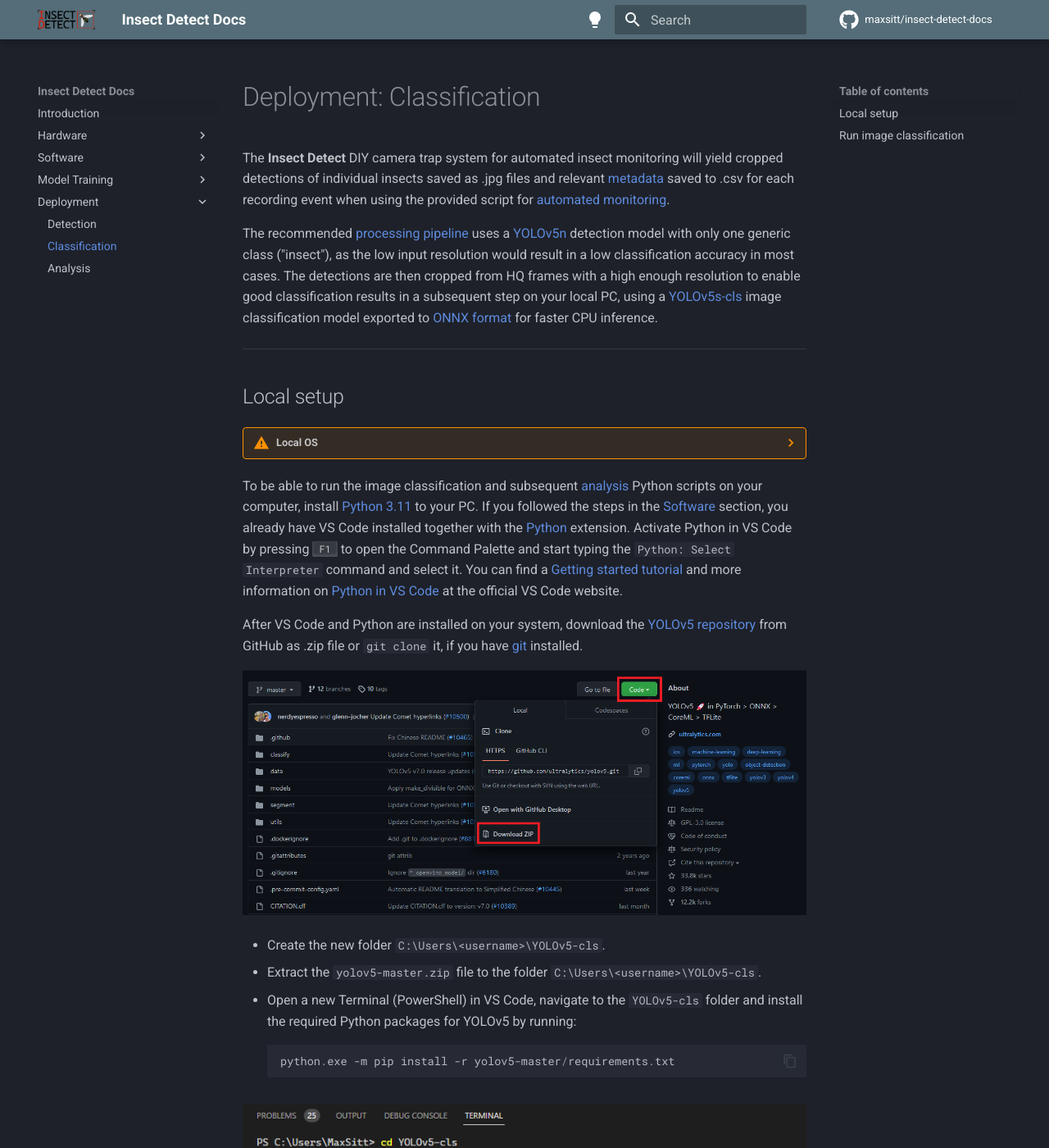
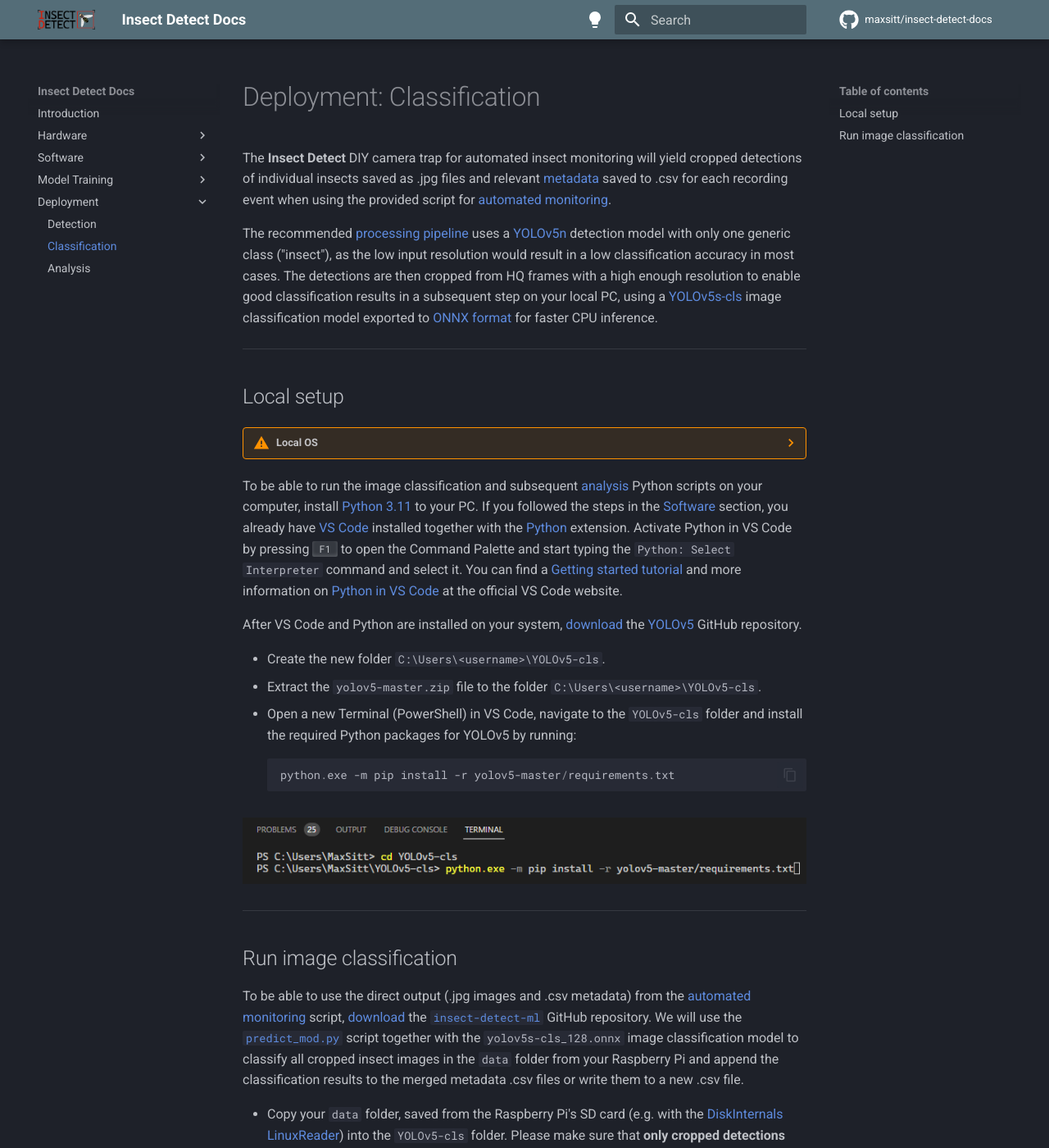
Before and after one commit to maxsitt/insect-detect-docs, an MkDocs documentation site: the page built from docs/deployment/classification.md, in a window 1280 px wide and 1400 px high. Shown: the whole window at 82% size. Built offline with MkDocs 1.6.1 and Material for MkDocs 9.7.7, drawn with Linux system fonts in a browser that asks for light colours; comment, search, counter and statistics services are not loaded; some of the changed text lies outside the part shown.

Commit message:
Update classification.md
Update text. Add links and Download links for GitHub repo.

```diff
--- a/docs/deployment/classification.md
+++ b/docs/deployment/classification.md
@@ -1,6 +1,6 @@
 # Deployment: Classification
 
-The **Insect Detect** DIY camera trap system for automated insect monitoring will
+The **Insect Detect** DIY camera trap for automated insect monitoring will
 yield cropped detections of individual insects saved as .jpg files and relevant
 [metadata](detection.md#metadata-csv){target=_blank} saved to .csv for each
 recording event when using the provided script for
@@ -43,12 +44,9 @@
 [Python in VS Code](https://code.visualstudio.com/docs/languages/python){target=_blank}
 at the official VS Code website.
 
-After VS Code and Python are installed on your system, download the
-[YOLOv5 repository](https://github.com/ultralytics/yolov5){target=_blank}
-from GitHub as .zip file or `git clone` it, if you have
-[git](https://git-scm.com/){target=_blank} installed.
-
-![YOLOv5 repository download](assets/images/yolov5_download.png){ width="800" }
+After VS Code and Python are installed on your system,
+[download](https://github.com/ultralytics/yolov5/archive/refs/heads/master.zip){target=_blank}
+the [YOLOv5](https://github.com/ultralytics/yolov5){target=_blank} GitHub repository.
 
 - Create the new folder `C:\Users\<username>\YOLOv5-cls`.
 - Extract the `yolov5-master.zip` file to the folder `C:\Users\<username>\YOLOv5-cls`.
@@ -66,8 +64,9 @@
 ## Run image classification
 
 To be able to use the direct output (.jpg images and .csv metadata) from the
-[automated monitoring script](../software/programming.md#automated-monitoring-script){target=_blank},
-download the [`insect-detect-ml` GitHub repo](https://github.com/maxsitt/insect-detect-ml){target=_blank}.
+[automated monitoring](../software/programming.md#automated-monitoring-script){target=_blank} script,
+[download](https://github.com/maxsitt/insect-detect-ml/archive/refs/heads/main.zip){target=_blank}
+the [`insect-detect-ml`](https://github.com/maxsitt/insect-detect-ml){target=_blank} GitHub repository.
 We will use the
 [`predict_mod.py`](https://github.com/maxsitt/insect-detect-ml/blob/main/predict_mod.py){target=_blank}
 script together with the `yolov5s-cls_128.onnx` image classification model
```
Also changed, not shown: other parts of docs/deployment/classification.md (+2 -1 lines), docs/deployment/assets/images/yolov5_download.png (deleted).
